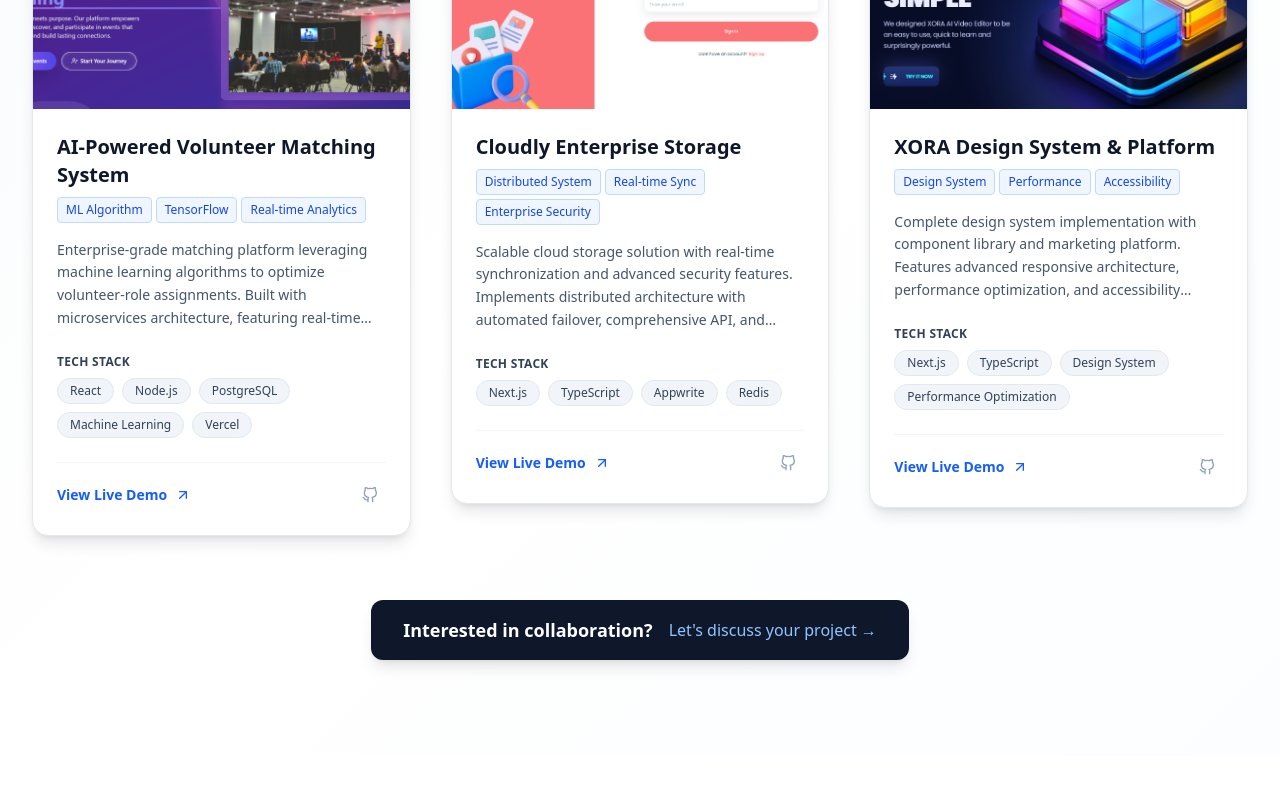
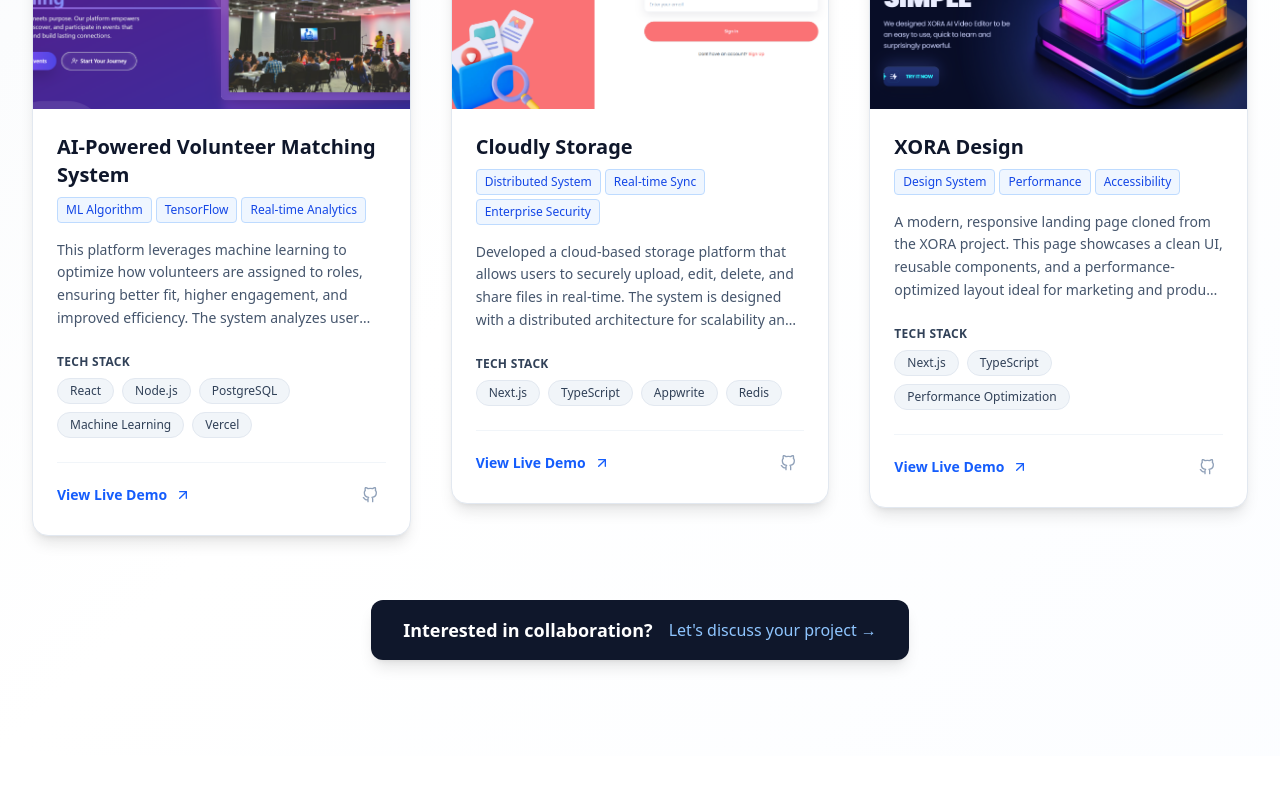
Before and after one commit to mu-subhan/Portfolio, a Next.js app: page / in a window 1280 px wide. Shown: the part 1280-2080 px from the top of the page. Built offline with nearby package versions, Linux system fonts and the light colour scheme.

Commit message:
updated resume & project description

```diff
--- a/src/component/Project.tsx
+++ b/src/component/Project.tsx
@@ -5,7 +5,7 @@
 const projects = [
   {
     title: "AI-Powered Volunteer Matching System",
-    description: "Enterprise-grade matching platform leveraging machine learning algorithms to optimize volunteer-role assignments. Built with microservices architecture, featuring real-time analytics dashboard and automated performance optimization.",
+    description: "This platform leverages machine learning to optimize how volunteers are assigned to roles, ensuring better fit, higher engagement, and improved efficiency. The system analyzes user profiles, skillsets, and availability using a TensorFlow-based model. Built with a modern web stack, the platform supports real-time insights and a seamless user experience.",
     tags: ["React", "Node.js", "PostgreSQL", "Machine Learning", "Vercel", ],
     imageUrl: "/Event-Management.PNG",
     link: "https://event-management-system-9qnx.vercel.app/",
@@ -14,8 +14,8 @@
     highlights: ["ML Algorithm", "TensorFlow", "Real-time Analytics"]
   },
   {
-    title: "Cloudly Enterprise Storage",
-    description: "Scalable cloud storage solution with real-time synchronization and advanced security features. Implements distributed architecture with automated failover, comprehensive API, and multi-tenant support.",
+    title: "Cloudly Storage",
+    description: "Developed a cloud-based storage platform that allows users to securely upload, edit, delete, and share files in real-time. The system is designed with a distributed architecture for scalability and includes advanced security protocols to ensure data integrity and privacy.",
     tags: ["Next.js", "TypeScript", "Appwrite", "Redis",],
     imageUrl: "/Cloudly-store.PNG",
     link: "https://cloudly-store.vercel.app/",
@@ -24,9 +24,9 @@
     highlights: ["Distributed System", "Real-time Sync", "Enterprise Security"]
   },
   {
-    title: "XORA Design System & Platform",
-    description: "Complete design system implementation with component library and marketing platform. Features advanced responsive architecture, performance optimization, and accessibility compliance (WCAG 2.1).",
-    tags: ["Next.js", "TypeScript", "Design System", "Performance Optimization"],
+    title: "XORA Design",
+    description: "A modern, responsive landing page cloned from the XORA project. This page showcases a clean UI, reusable components, and a performance-optimized layout ideal for marketing and product promotion. Built with accessibility in mind and optimized for all screen sizes.",
+    tags: ["Next.js", "TypeScript", "Performance Optimization"],
     imageUrl: "/xora.PNG",
     link: "https://xora-landing-page-kappa.vercel.app/",
     githubLink: "https://github.com/mu-subhan/Xora-Landing-Page",
```
Also changed, not shown: 1 other file (tests, documents, lock files or other folders).
